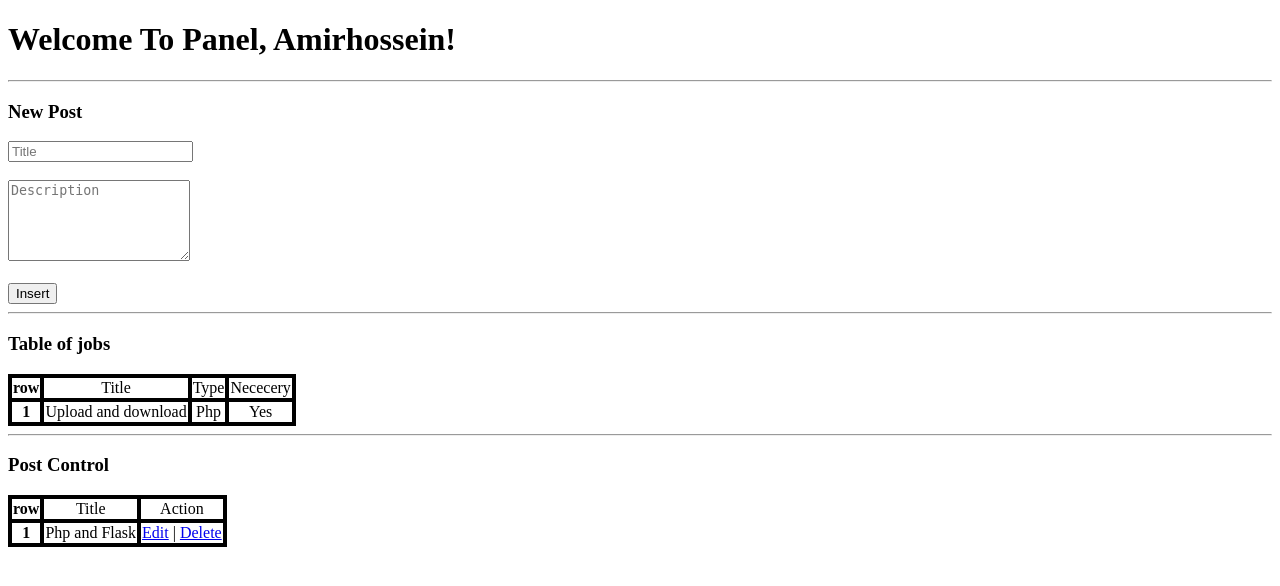
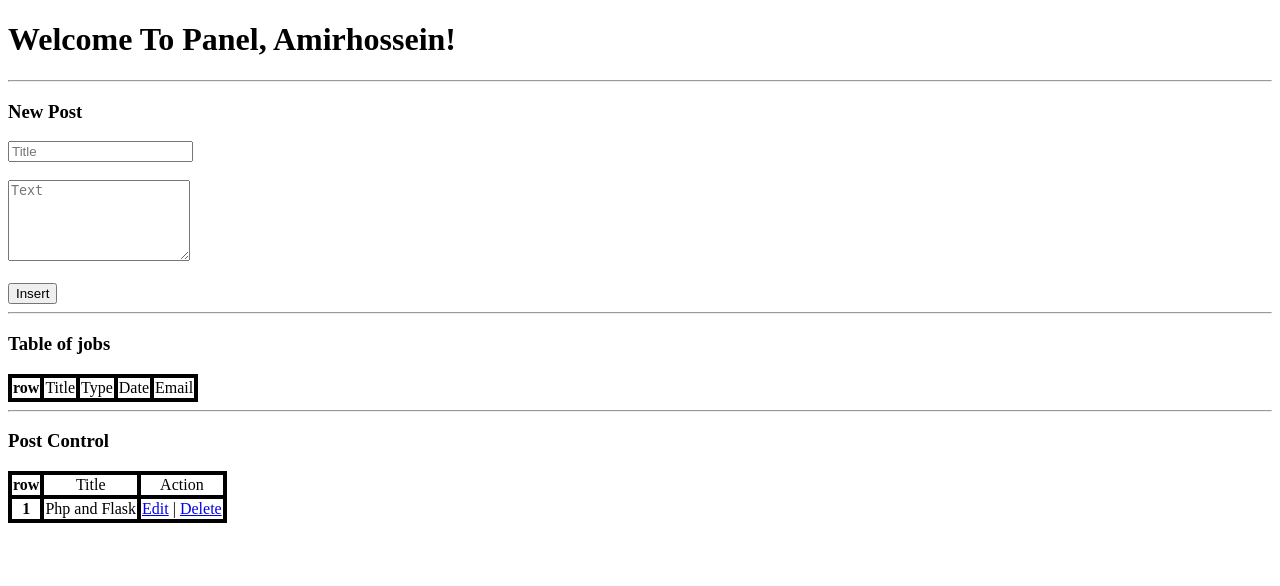
Before and after one commit to BlackIQ/BlackIQ.ir, a Flask app: template app/templates/panel.html in a window 1280 px wide. Shown: the top 586 px of the page. Run offline with Flask 2, Linux system fonts and the light colour scheme; the template is opened without the code that fills it: most values are stand-ins (such as "Sample title", 1, 10 or a date in 2020); parts of the project's set-up code (start-up, migrations or seed data) failed here and were passed over; some libraries are stand-ins or nearby versions.

Commit message:
Table again

```diff
--- a/app/templates/panel.html
+++ b/app/templates/panel.html
@@ -19,10 +19,10 @@
         <hr>
         <h3>New Post</h3>
         <form>
-            <input placeholder="Title">
+            <input placeholder="Title" name="title">
             <br>
             <br>
-            <textarea rows="5"  placeholder="Description"></textarea>
+            <textarea rows="5" name="des" placeholder="Text"></textarea>
             <br>
             <br>
             <button type="submit">Insert</button>
@@ -34,13 +34,17 @@
                 <th>row</th>
                 <td>Title</td>
                 <td>Type</td>
-                <td>Nececery</td>
+                <td>Date</td>
+                <td>Email</td>
             </thead>
             <tbody>
-                <th>1</th>
-                <td>Upload and download</td>
-                <td>Php</td>
-                <td>Yes</td>
+                {% for i in range(len(context)) %}
+                <th>{{ context[i][0] }}</th>
+                <td>{{ context[i][1] }}</td>
+                <td>{{ context[i][2] }}</td>
+                <td>{{ context[i][3] }}</td>
+                <td>{{ context[i][4] }}</td>
+                {% endfor %}
             </tbody>
         </table>
         <hr>
```
